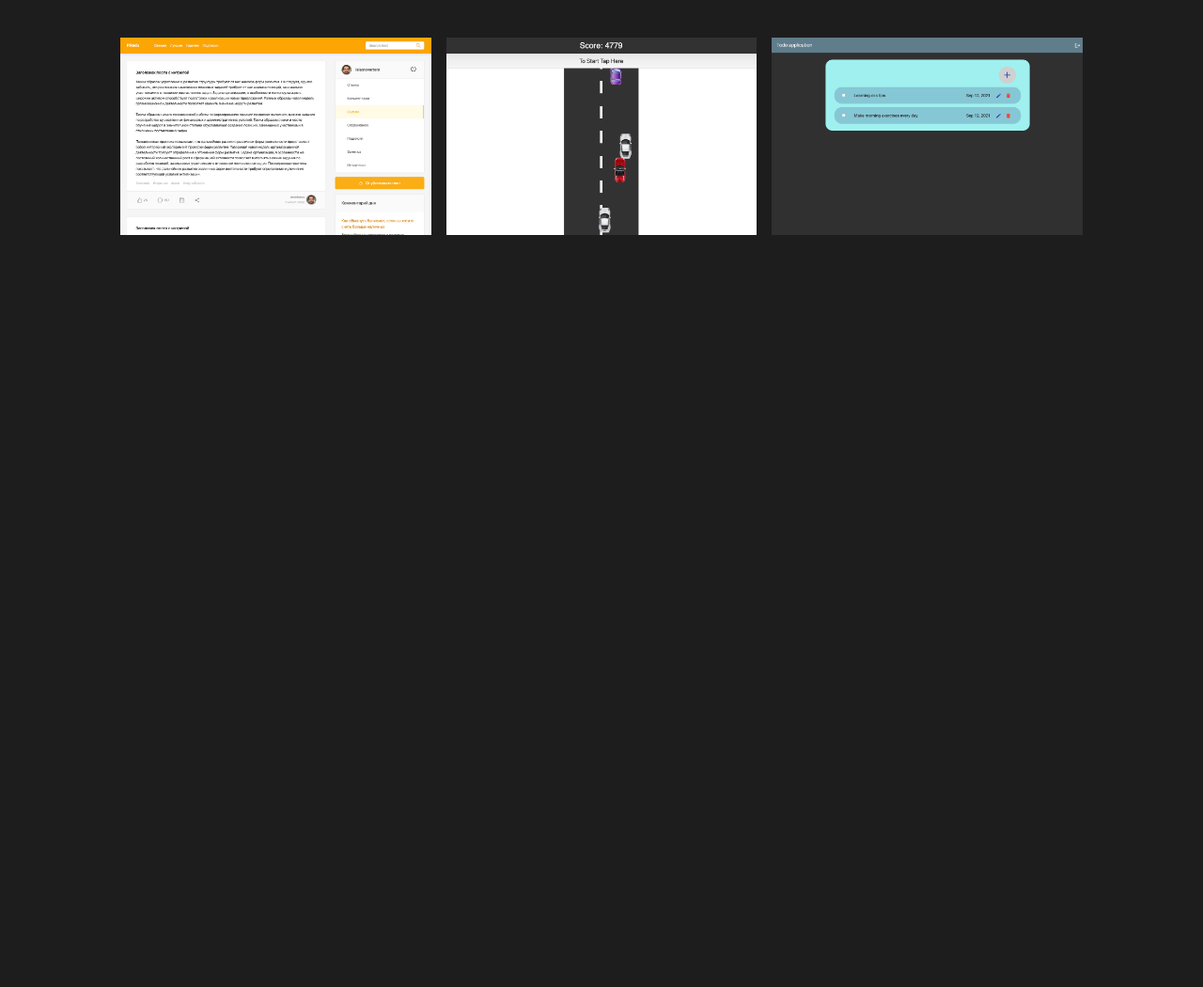
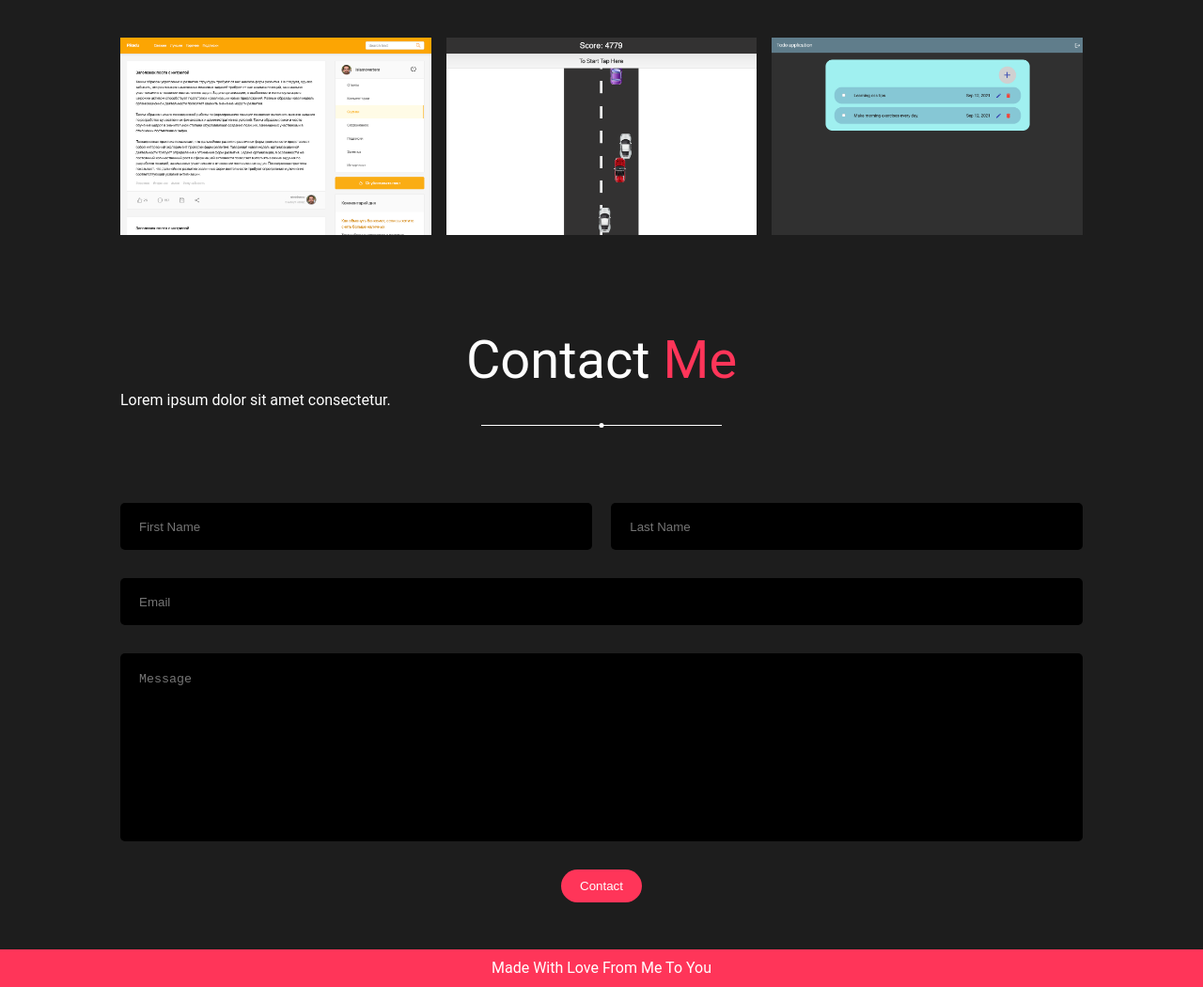
Before and after one commit to Victorvs1967/personal-portfolio, a website: page public/index.html in a window 1280 px wide. Shown: the part 2933-3983 px from the top of the page at 94% size. Before the commit the page ends 3233 px from the top, so only its background shows below. Drawn offline with Linux system fonts and the light colour scheme.

Commit message:
add contact

```diff
--- a/public/app.js
+++ b/public/app.js
@@ -1,5 +1,6 @@
 const links = document.querySelectorAll('.link'),
-      projectContainer = document.querySelector('.project-container');
+      projectContainer = document.querySelector('.project-container'),
+      filters = document.querySelectorAll('.filter-btn');
 
 links.forEach(link => {
   link.addEventListener('click', () => {
@@ -19,3 +20,19 @@ projects.forEach(project => {
     </div>
   `;
 });
+
+filters.forEach(filterBtn => {
+  filterBtn.addEventListener('click', () => {
+    const id = filterBtn.getAttribute('id');
+    const projectCards = document.querySelectorAll('.project-card');
+    projectCards.forEach(card => {
+      if (card.getAttribute('data-tags').includes(id)) {
+        card.classList.remove('hide');
+      } else {
+        card.classList.add('hide');
+      }
+    });
+    filters.forEach(btn => btn.classList.remove('active'));
+    filterBtn.classList.add('active');
+  });
+});
--- a/public/index.html
+++ b/public/index.html
@@ -11,6 +11,7 @@
   <script src="app.js" defer></script>
 </head>
 <body>
+
   <!-- navigation -->
   <nav class="navbar">
     <h1 class="brand">portflio</h1>
@@ -25,6 +26,7 @@
       <li class="links-item"><a href="#" class="link">contact</a></li>
     </ul>
   </nav>
+
   <!-- home section -->
   <section class="home">
     <div class="hero-content">
@@ -37,6 +39,7 @@
     </div>
     <img src="img/img1.png" alt="image" class="image">
   </section>
+
   <!-- about section -->
   <section class="about" id="about-section">
     <h2 class="heading">about <span class="highlight">me</span></h2>
@@ -101,6 +104,7 @@
       </div>
     </div>
   </section>
+
   <!-- project section -->
   <section class="project" id="project-section">
     <h2 class="heading">project<span class="highlight">s</span></h2>
@@ -116,5 +120,22 @@
     <div class="project-container"></div>
   </section>
 
+  <!-- contact form -->
+  <section class="contact" id="contact-section">
+    <h2 class="heading">contact<span class="highlight"> me</span></h2>
+    <p class="subheading">Lorem ipsum dolor sit amet consectetur.</p>
+    <div class="separator"></div>
+    <div class="contact-form">
+      <div class="name">
+        <input placeholder="first name" type="text" class="first-name" required>
+        <input placeholder="last name" type="text" class="last-name" required>
+      </div>
+      <input placeholder="email" type="email" class="email" required>
+      <textarea placeholder="message" class="message" required></textarea>
+      <button class="btn contact-btn">contact</button>
+    </div>
+  </section>
+  <footer class="footer">made with love from me to you</footer>
+
 </body>
 </html>
--- a/public/style.css
+++ b/public/style.css
@@ -235,6 +235,7 @@ body {
 .skill-card.large {
   grid-column: 2 span;
 }
+
 /* project section */
 .project, .contact {
   position: relative;
@@ -306,3 +307,50 @@ body {
 .project-card.hide {
   display: none;
 }
+
+/* contact form */
+.contact-form {
+  width: 100%;
+  margin-top: 100px;
+  position: relative;
+}
+.contact-form input, .message {
+  width: 100%;
+  display: block;
+  height: 50px;
+  padding: 20px;
+  border-radius: 5px;
+  background: #000;
+  color: #fff;
+  border: none;
+  outline: none;
+  margin: 30px 0;
+  text-transform: capitalize;
+  resize: none;
+}
+.message {
+  height: 200px;
+}
+.contact-form .name {
+  display: flex;
+  justify-content: space-between;
+}
+.name input {
+  width: 49%;
+  margin: 0;
+}
+.contact-form .btn {
+  display: block;
+  margin: auto;
+  cursor: pointer;
+}
+
+/* footer */
+.footer {
+  width: 100%;
+  height: 40px;
+  text-align: center;
+  background-color: #ff3559;
+  text-transform: capitalize;
+  line-height: 40px;
+}
```
